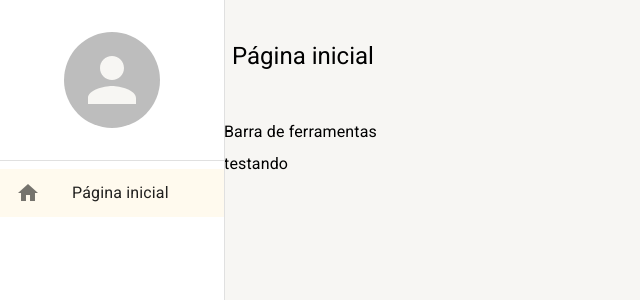
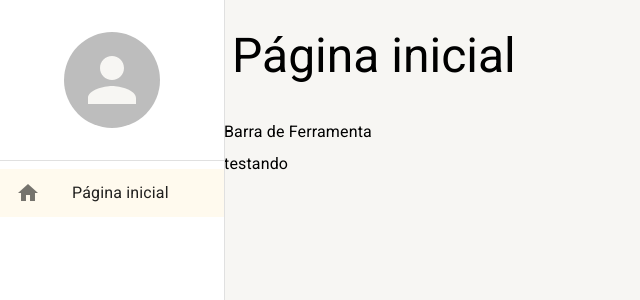
Before and after one commit to HalisonRoque/estudos-material-ui, a React (Create React App) app: page /pagina-inicial in a window 1280 px wide. Shown: the top 300 px of the page, without its empty margins (0-640 px from the left). Built offline with nearby package versions, Linux system fonts and the light colour scheme.

Commit message:
terminando layout de paginas do sistema

```diff
--- a/src/pages/dashboard/Dashboard.tsx
+++ b/src/pages/dashboard/Dashboard.tsx
@@ -3,7 +3,7 @@
 export const Dashboard = () => {
 
     return (
-        <LayoutBasePagina titulo="Página inicial">
+        <LayoutBasePagina titulo="Página inicial" barraDeFerramentas={<>Barra de Ferramenta</>}>
             testando
         </LayoutBasePagina>
     )
--- a/src/shared/layouts/LayoutBasePagina.tsx
+++ b/src/shared/layouts/LayoutBasePagina.tsx
@@ -1,14 +1,17 @@
 import { Icon, IconButton, Theme, ThemeCssVar, Typography, useTheme } from "@mui/material";
 import { Box, useMediaQuery } from "@mui/system";
 import { useAppDrawerContext } from "../contexts";
+import { ReactNode } from "react";
 
 interface ILayoutBasePaginaProps {
     titulo: string,
-    children: React.ReactNode
+    children?: React.ReactNode;
+    barraDeFerramentas?: ReactNode;
 }
 
-export const LayoutBasePagina: React.FC<ILayoutBasePaginaProps> = ({ children, titulo }) => {
+export const LayoutBasePagina: React.FC<ILayoutBasePaginaProps> = ({ children, titulo, barraDeFerramentas }) => {
     const smDown = useMediaQuery((theme: Theme) => theme.breakpoints.down('sm')); // const para usar com repansividade com tamanhos em breakpoints
+    const mdDown = useMediaQuery((theme: Theme) => theme.breakpoints.down('md')); // const para usar com repansividade com tamanhos em breakpoints
     const theme = useTheme()
     const { toggleDrawerOpen } = useAppDrawerContext();
 
@@ -23,23 +26,31 @@
                 padding={1}
                 display="flex"
                 alignItems="center"
-                height={theme.spacing(12)}
                 gap={1}
+                height={theme.spacing(smDown ? 6 : mdDown ? 8 : 12)}
+
             >
                 {smDown &&
                     <IconButton onClick={toggleDrawerOpen}>
                         <Icon>menu</Icon>
                     </IconButton>}
-                <Typography variant="h5">
+                <Typography
+                    variant={smDown ? 'h5' : mdDown ? 'h4' : 'h3'}
+                    overflow="hidden"
+                    whiteSpace="nowrap"
+                    textOverflow="ellipsis"
+                >
                     {titulo}
                 </Typography>
             </Box>
-            <Box>
-                <Typography>
-                    Barra de ferramentas
-                </Typography>
-            </Box>
-            <Box>
+            {barraDeFerramentas && (
+                <Box>
+                    <Typography>
+                        {barraDeFerramentas}
+                    </Typography>
+                </Box>
+            )}
+            <Box flex={1} overflow="auto">
                 <Typography>
                     {children}
                 </Typography>
```
Also changed, not shown: src/shared/components/menu-lateral/MenuLateral.tsx (line endings or trailing spaces).
